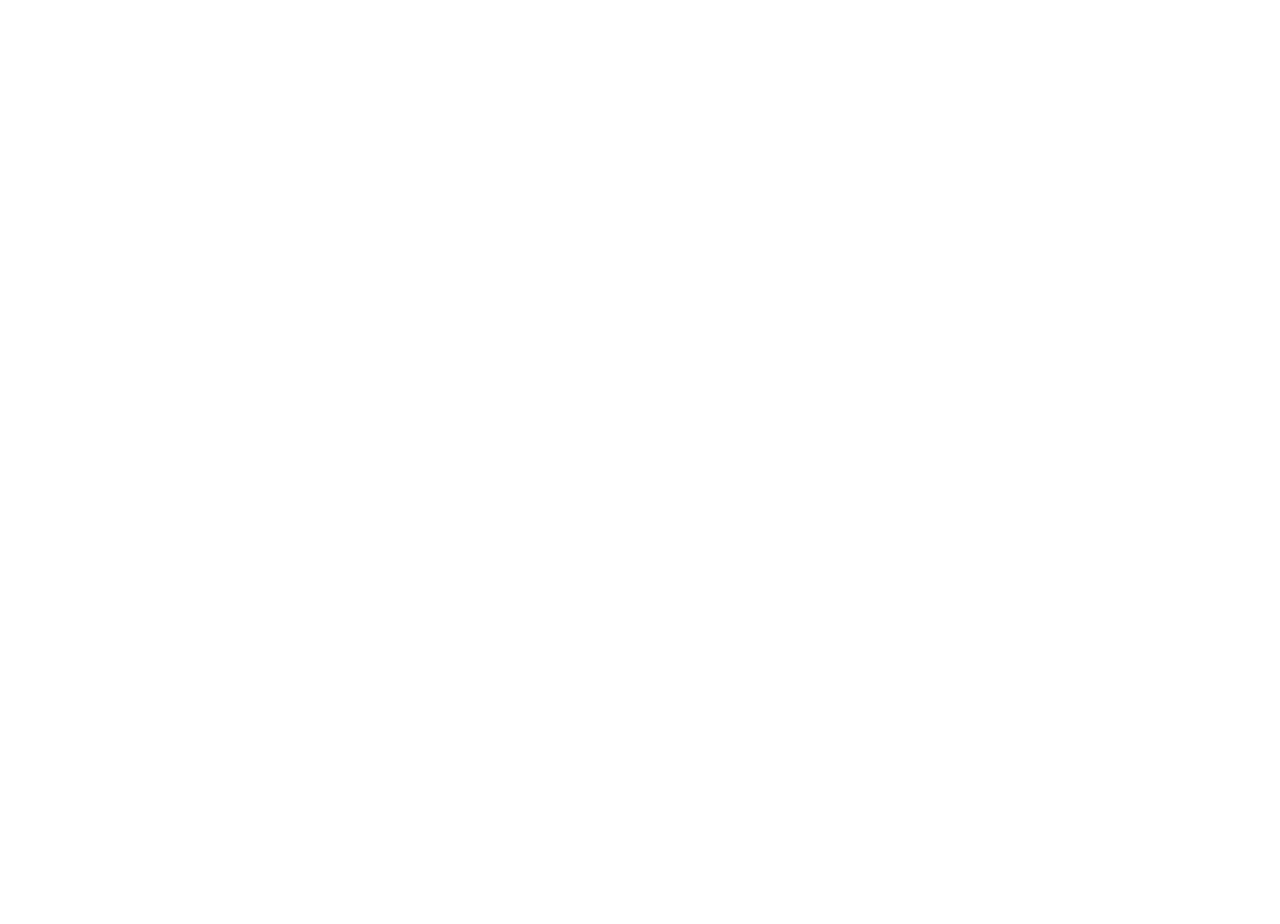
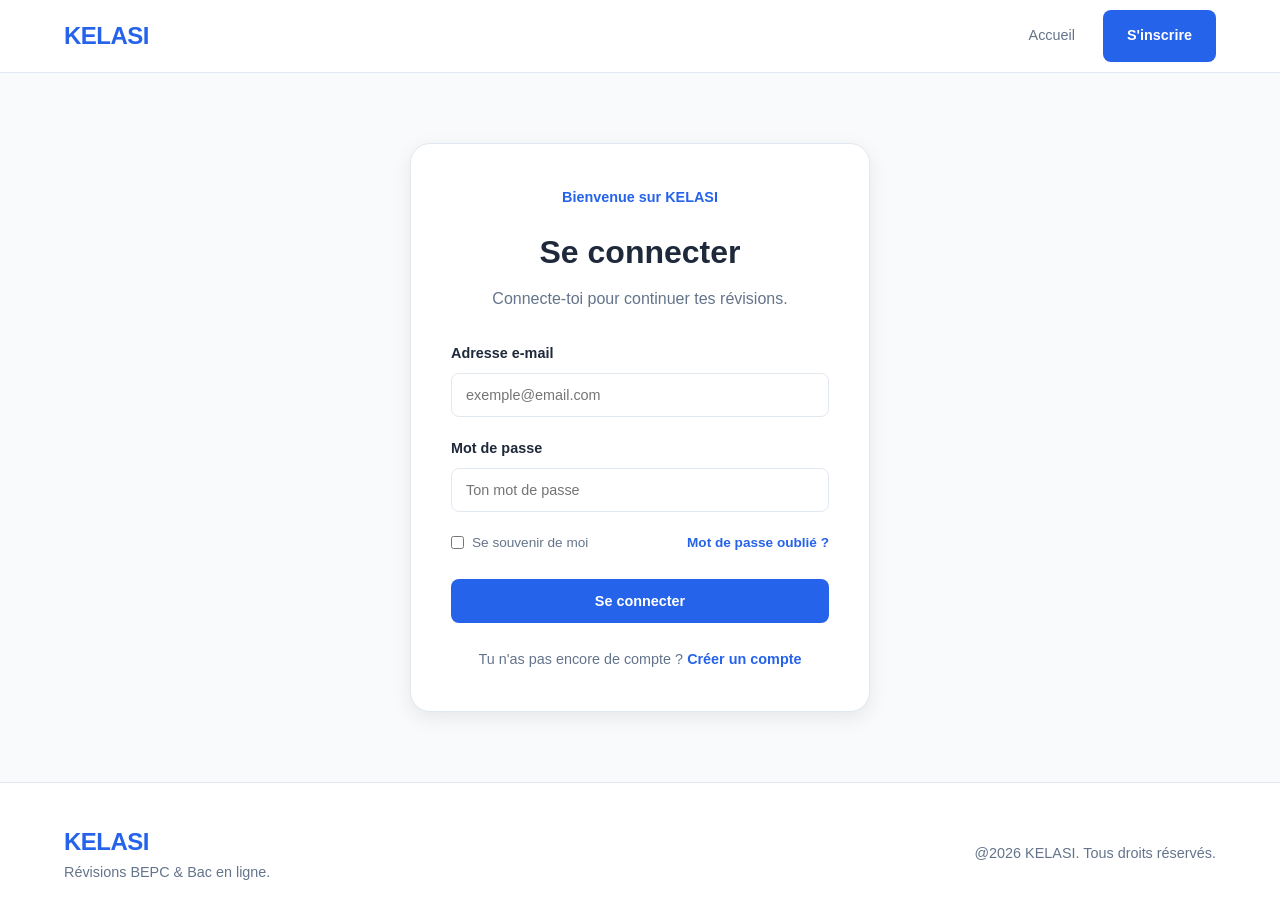
Before and after one commit to Yggdrasil2024/kelasi, a website: page frontend/login.html in a window 1280 px wide. Before the commit the page ends 800 px from the top, so only its background shows below. Drawn offline with Linux system fonts and the light colour scheme.

Commit message:
feat : ajout de la page de connexion

```diff
--- a/frontend/assets/css/pages.css
+++ b/frontend/assets/css/pages.css
@@ -482,3 +482,121 @@
         align-items: flex-start;
     }
 }
+
+
+/* ========================================
+   AUTHENTICATION
+   ======================================== */
+
+.auth-section {
+    min-height: calc(100vh - 145px);
+    display: flex;
+    align-items: center;
+    justify-content: center;
+    padding: 70px 0;
+}
+
+.auth-container {
+    width: 100%;
+    max-width: 460px;
+    padding: 40px;
+    background: var(--white);
+    border: 1px solid var(--border-color);
+    border-radius: var(--radius-lg);
+    box-shadow: var(--shadow-md);
+}
+
+.auth-header {
+    margin-bottom: 30px;
+    text-align: center;
+}
+
+.auth-header h1 {
+    margin: 8px 0;
+    font-size: 2rem;
+}
+
+.auth-header p {
+    color: var(--text-light);
+}
+
+.auth-form {
+    display: flex;
+    flex-direction: column;
+    gap: 20px;
+}
+
+.form-group {
+    display: flex;
+    flex-direction: column;
+    gap: 8px;
+}
+
+.form-group label {
+    font-size: 0.9rem;
+    font-weight: 600;
+}
+
+.form-group input {
+    width: 100%;
+    padding: 13px 14px;
+    border: 1px solid var(--border-color);
+    border-radius: var(--radius-sm);
+    outline: none;
+    font-family: inherit;
+    font-size: 0.9rem;
+    transition: border-color 0.3s ease, box-shadow 0.3s ease;
+}
+
+.form-group input:focus {
+    border-color: var(--primary);
+    box-shadow: 0 0 0 3px rgba(37, 99, 235, 0.1);
+}
+
+.form-options {
+    display: flex;
+    align-items: center;
+    justify-content: space-between;
+    gap: 15px;
+    font-size: 0.85rem;
+}
+
+.checkbox-label {
+    display: flex;
+    align-items: center;
+    gap: 8px;
+    color: var(--text-light);
+}
+
+.form-options a,
+.auth-footer a {
+    color: var(--primary);
+    font-weight: 600;
+}
+
+.auth-button {
+    width: 100%;
+    margin-top: 5px;
+}
+
+.auth-footer {
+    margin-top: 25px;
+    text-align: center;
+    color: var(--text-light);
+    font-size: 0.9rem;
+}
+
+@media (max-width: 700px) {
+    .auth-section {
+        padding: 50px 20px;
+    }
+
+    .auth-container {
+        padding: 30px 22px;
+    }
+
+    .form-options {
+        align-items: flex-start;
+        flex-direction: column;
+    }
+}
--- a/frontend/login.html
+++ b/frontend/login.html
@@ -0,0 +1,71 @@
+<!DOCTYPE html>
+<html lang="fr">
+<head>
+    <meta charset="UTF-8">
+    <meta name="viewport" content="width=device-width, initial-scale=1.0">
+    <meta name="description" content="Connexion à KELASI">
+    <title>Connexion - KELASI</title>
+    <link rel="stylesheet" href="./assets/css/main.css">
+</head>
+<body>
+    <header class="header">
+        <nav class="navbar container">
+            <a href="index.html" class="logo">KELASI</a>
+            <div class="nav-links">
+                <a href="index.html">Accueil</a>
+                <a href="register.html" class="btn btn-primary">S'inscrire</a>
+            </div>
+        </nav>
+    </header>
+
+    <main>
+        <section class="auth-section">
+            <div class="auth-container">
+                <div class="auth-header">
+                    <span class="section-label">Bienvenue sur KELASI</span>
+                    <h1>Se connecter</h1>
+                    <p>Connecte-toi pour continuer tes révisions.</p>
+                </div>
+
+                <form class="auth-form">
+                    <div class="form-group">
+                        <label for="email">Adresse e-mail</label>
+                        <input type="email" id="email" name="email" placeholder="exemple@email.com" required>
+                    </div>
+
+                    <div class="form-group">
+                        <label for="password">Mot de passe</label>
+                        <input type="password" id="password" name="password" placeholder="Ton mot de passe" required>
+                    </div>
+
+                    <div class="form-options">
+                        <label class="checkbox-label">
+                            <input type="checkbox" name="remember">
+                            <span>Se souvenir de moi</span>
+                        </label>
+                        <a href="#">Mot de passe oublié ?</a>
+                    </div>
+
+                    <button type="submit" class="btn btn-primary auth-button">Se connecter</button>
+                </form>
+
+                <div class="auth-footer">
+                    <p>Tu n'as pas encore de compte ? <a href="register.html">Créer un compte</a></p>
+                </div>
+            </div>
+        </section>
+    </main>
+
+    <footer class="footer">
+        <div class="container footer-content">
+            <div>
+                <a href="index.html" class="logo">KELASI</a>
+                <p>Révisions BEPC & Bac en ligne.</p>
+            </div>
+            <p>@2026 KELASI. Tous droits réservés.</p>
+        </div>
+    </footer>
+
+    <script src="./assets/js/app.js"></script>
+</body>
+</html>
```
